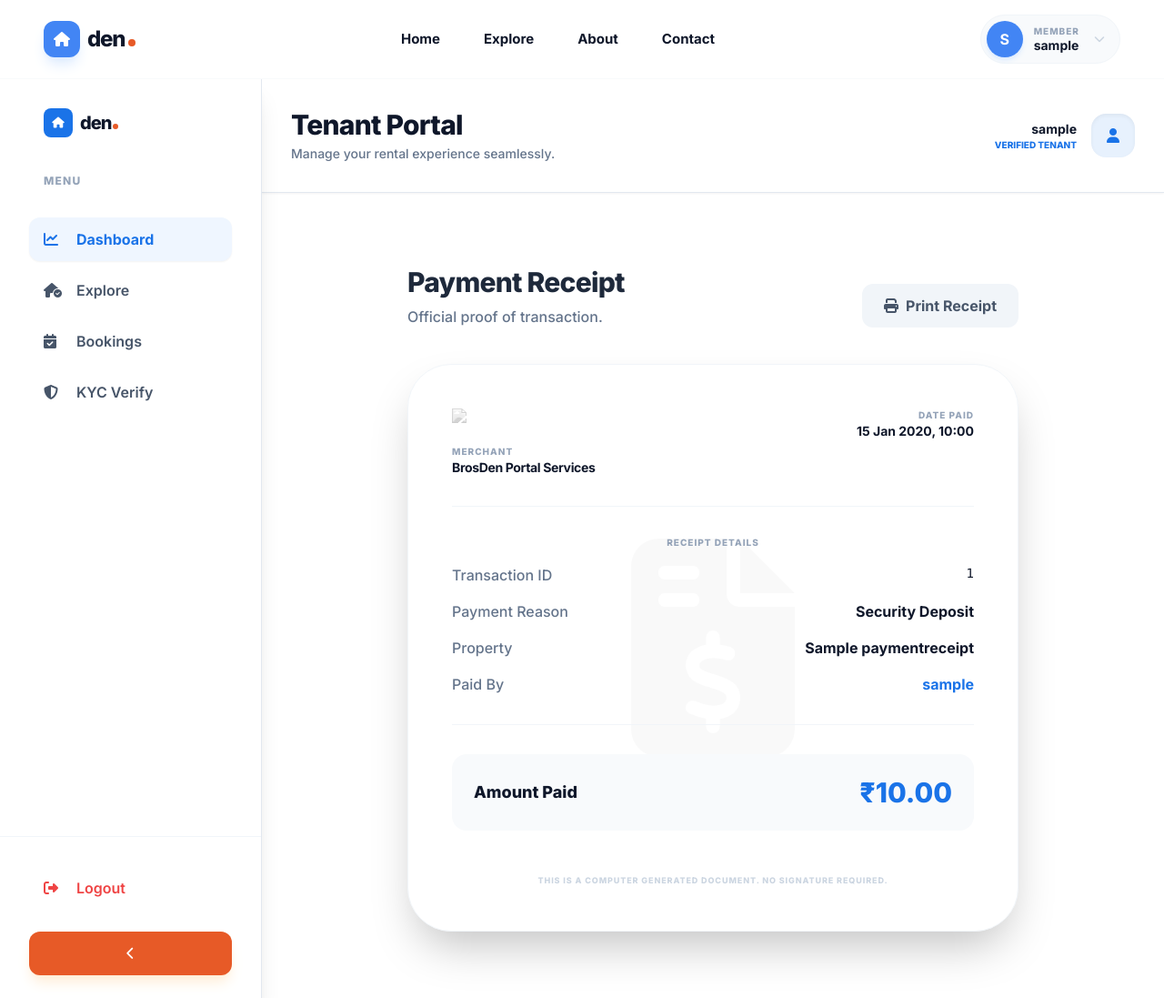
After one commit to ArionGD/BROSDEN, a Django app: page /payment/receipt/1/ in a window 1280 px wide. The commit adds this page. Shown: the whole page at 91% size. Run offline with Django 5.2, Linux system fonts and the light colour scheme; a user stored in the database is signed in; tables that the repository leaves empty hold one stand-in row (values such as "Sample post"); some libraries are stand-ins or nearby versions.

Commit message:
Feature: Separated Security Deposit Receipt from Contract. Added dedicated PaymentReceipt model and view.

```diff
--- a/payment/models.py
+++ b/payment/models.py
@@ -18,3 +18,21 @@ class KYC(models.Model):
 
     def __str__(self):
         return f"KYC for {self.user.username}"
+
+class PaymentReceipt(models.Model):
+    PAYMENT_TYPES = (
+        ('SECURITY_DEPOSIT', 'Security Deposit'),
+        ('RENT', 'Monthly Rent'),
+        ('OTHER', 'Other Fee'),
+    )
+
+    user = models.ForeignKey(settings.AUTH_USER_MODEL, on_delete=models.CASCADE, related_name='receipts')
+    booking = models.ForeignKey('booking.BookingRequest', on_delete=models.SET_NULL, null=True, blank=True)
+    property_title = models.CharField(max_length=255)
+    amount = models.DecimalField(max_digits=12, decimal_places=2)
+    transaction_id = models.CharField(max_length=100, unique=True)
+    payment_type = models.CharField(max_length=20, choices=PAYMENT_TYPES, default='SECURITY_DEPOSIT')
+    created_at = models.DateTimeField(auto_now_add=True)
+
+    def __str__(self):
+        return f"Receipt {self.transaction_id} - {self.payment_type}"
--- /dev/null
+++ b/payment/templates/payment/receipt_view.html
@@ -0,0 +1,94 @@
+{% extends "tenant/portal_base.html" %}
+
+{% block title %}Payment Receipt | BrosDen-AV{% endblock %}
+
+{% block portal_content %}
+<div class="max-w-2xl mx-auto py-10 reveal-on-scroll">
+    <div class="mb-10 flex justify-between items-end">
+        <div>
+            <h2 class="text-3xl font-black text-slate-800 tracking-tight">Payment Receipt</h2>
+            <p class="text-slate-500 font-medium mt-2">Official proof of transaction.</p>
+        </div>
+        <button onclick="window.print()"
+            class="bg-slate-100 hover:bg-slate-200 text-slate-600 px-6 py-3 rounded-xl font-bold transition-all flex items-center gap-2">
+            <i class="fas fa-print"></i> Print Receipt
+        </button>
+    </div>
+
+    <!-- Receipt Card -->
+    <div class="bg-white rounded-[3rem] p-12 shadow-2xl border border-slate-100 relative overflow-hidden">
+        <!-- Watermark -->
+        <div class="absolute inset-0 flex items-center justify-center opacity-[0.02] pointer-events-none select-none">
+            <i class="fas fa-file-invoice-dollar text-[15rem]"></i>
+        </div>
+
+        <div class="relative z-10">
+            <div class="flex justify-between items-start border-b border-slate-100 pb-8 mb-8">
+                <div>
+                    <img src="https://razorpay.com/favicon.png" class="h-6 mb-4 grayscale opacity-40">
+                    <p class="text-[10px] font-black uppercase tracking-widest text-slate-400">Merchant</p>
+                    <p class="text-sm font-bold text-slate-900 tracking-tight">BrosDen Portal Services</p>
+                </div>
+                <div class="text-right">
+                    <p class="text-[10px] font-black uppercase tracking-widest text-slate-400">Date Paid</p>
+                    <p class="text-sm font-bold text-slate-900">{{ receipt.created_at|date:"d M Y, H:i" }}</p>
+                </div>
+            </div>
+
+            <div class="space-y-8">
+                <div>
+                    <p class="text-[10px] font-black uppercase tracking-widest text-slate-400 mb-4 text-center">Receipt
+                        Details</p>
+                    <div class="space-y-4">
+                        <div class="flex justify-between">
+                            <span class="text-slate-500 font-medium">Transaction ID</span>
+                            <span class="text-slate-900 font-mono text-sm">{{ receipt.transaction_id }}</span>
+                        </div>
+                        <div class="flex justify-between">
+                            <span class="text-slate-500 font-medium">Payment Reason</span>
+                            <span class="text-slate-900 font-bold">{{ receipt.get_payment_type_display }}</span>
+                        </div>
+                        <div class="flex justify-between">
+                            <span class="text-slate-500 font-medium">Property</span>
+                            <span class="text-slate-900 font-bold">{{ receipt.property_title }}</span>
+                        </div>
+                        <div class="flex justify-between">
+                            <span class="text-slate-500 font-medium">Paid By</span>
+                            <span class="text-arion-blue font-bold">{{ receipt.user.username }}</span>
+                        </div>
+                    </div>
+                </div>
+
+                <div class="pt-8 border-t border-slate-100">
+                    <div class="flex justify-between items-center bg-slate-50 p-6 rounded-2xl">
+                        <span class="text-lg font-black text-slate-900">Amount Paid</span>
+                        <span class="text-3xl font-black text-arion-blue">₹{{ receipt.amount }}</span>
+                    </div>
+                </div>
+            </div>
+
+            <div class="mt-12 text-center">
+                <p class="text-[9px] font-black uppercase text-slate-300 tracking-widest">This is a computer generated
+                    document. No signature required.</p>
+            </div>
+        </div>
+    </div>
+</div>
+
+<style>
+    @media print {
+
+        header,
+        .sidebar-section,
+        .toast-container,
+        button {
+            display: none !important;
+        }
+
+        .max-w-2xl {
+            max-width: 100% !important;
+            margin: 0 !important;
+        }
+    }
+</style>
+{% endblock %}
--- a/payment/urls.py
+++ b/payment/urls.py
@@ -7,4 +7,5 @@ urlpatterns = [
     path('kyc/', views.kyc_form_view, name='kyc_form'),
     path('checkout/', views.razorpay_checkout, name='checkout'),
     path('success/<int:booking_id>/', views.payment_success, name='payment_success'),
+    path('receipt/<int:receipt_id>/', views.view_receipt, name='view_receipt'),
 ]
--- a/payment/views.py
+++ b/payment/views.py
@@ -1,8 +1,9 @@
 from django.shortcuts import render, redirect, get_object_or_404
+from django.utils import timezone
 from django.contrib.auth.decorators import login_required
 from django.contrib import messages
 from .forms import KYCForm
-from .models import KYC
+from .models import KYC, PaymentReceipt
 from booking.models import BookingRequest
 from contract.utils import generate_contract
 
@@ -72,15 +73,32 @@ def payment_success(request, booking_id):
     booking.status = 'PAID'
     booking.save()
 
+    # Create Payment Receipt
+    receipt = PaymentReceipt.objects.create(
+        user=request.user,
+        booking=booking,
+        property_title=booking.property.title,
+        amount=booking.property.price,
+        transaction_id=f"TID_{booking.id}_{booking.tenant.id}_{timezone.now().strftime('%U%H%M')}",
+        payment_type='SECURITY_DEPOSIT'
+    )
+
     # Generate Contract Automatically
     contract = generate_contract(booking)
 
     context = {
         'booking': booking,
         'contract': contract,
-        'amount': booking.property.price,
-        'transaction_id': f"TID_{booking.id}_{booking.tenant.id}"
+        'receipt': receipt,
+        'amount': receipt.amount,
+        'transaction_id': receipt.transaction_id
     }
 
-    messages.success(request, f"Payment successful! Contract generated for {booking.property.title}.")
+    messages.success(request, f"Payment successful! Security Deposit for {booking.property.title} received.")
     return render(request, 'payment/payment_success.html', context)
+
+@login_required
+def view_receipt(request, receipt_id):
+    """View to display a specific payment receipt."""
+    receipt = get_object_or_404(PaymentReceipt, id=receipt_id, user=request.user)
+    return render(request, 'payment/receipt_view.html', {'receipt': receipt})
```
Also changed, not shown: payment/templates/payment/payment_success.html (+4 -4 lines), payment/migrations/0002_alter_kyc_id_paymentreceipt.py (added).
